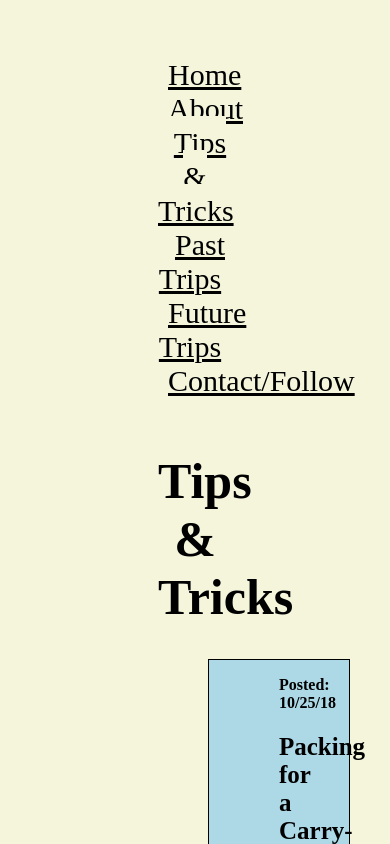
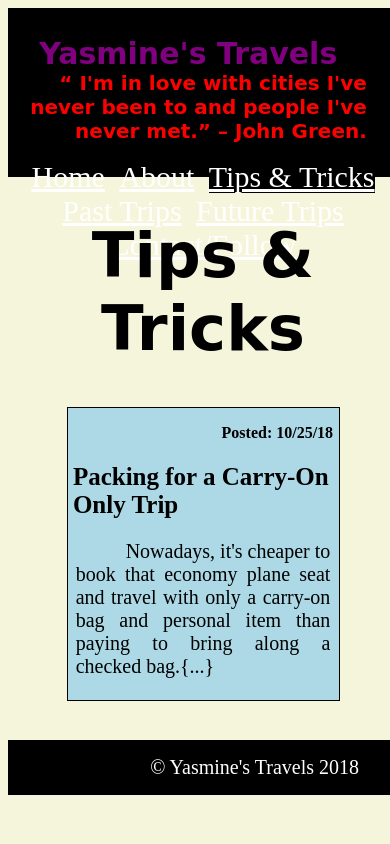
Before and after one commit to yasminefuller/TravelWebsite, a plain HTML site: page index.html in a window 390 px wide. Both pictures are taken after a click on the element "Tips & Tricks". Shown: the top 844 px of the page. Drawn offline with nearby package versions, Linux system fonts and the light colour scheme.

Commit message:
10.27.18 Update - Added Responsive Design and created header & footer with background & color,

```diff
--- a/index.html
+++ b/index.html
@@ -7,6 +7,8 @@
 </head>
 <body>
 <header>
+    <h1>Yasmine's Travels</h1>
+    <h2>“ I'm in love with cities I've never been to and people I've never met.” – John Green.</h2>
     <nav>
         <div class='container'>
             <span class='home'>Home</span>
@@ -19,7 +21,7 @@
     </nav>
 </header>
 <div class='page' id='home-page'>
-    <h1>Yasmine's Travels</h1>
+    <h1>Welcome to Yasmine's Travels</h1>
     <p>Come to learn, explore, and discover a world beyond your front door! Whether you’re here to make a leap into the avid traveler lifestyle, looking for ways to sharpened up your current travel skills, or in need of a good word of advice for a one-off trip. Take a look around! Hopefully, you find what you’ve been searching for or feel free to lend me some advice from your personal journey.</p>
     <img src='Images/cenote-tulum.jpg' width='300' height='300' /><img src='Images/mayan-ruins-tulum.jpg' width='300' height='300'/><img src='Images/plane-wing-pic.jpg' width='300' height='300'/>
     <p>What to know more about me and why I choose to start this site? Feel free to browse my <a href='#about-page'>About</a> Page!</p>
@@ -44,7 +46,7 @@
         <p>Nowadays, it's cheaper to book that economy plane seat and travel with only a carry-on bag and personal item than paying to bring along a checked bag.{...}</p>
     </div>
     <div class='blog-page' id='tip-1-page'>
-        <h2>How to pack an entire vacation or weekend getaway in just a carry-on bag and personal item</h2>
+        <h2>How to pack an entire vacation or weekend getaway into just a carry-on bag and personal item</h2>
         <p>Nowadays, it's cheaper to book that economy plane seat and travel with only a carry-on bag and personal item than paying to bring along a checked bag.</p>
     </div>
 </div>
@@ -86,7 +88,7 @@
 </body>
 <footer>
     <div class='container'>
-        <div>2018</div>
+        <div>&copy; Yasmine's Travels 2018</div>
     </div>
 </footer>
 <script src='https://code.jquery.com/jquery-3.2.1.min.js'></script>
--- a/index.js
+++ b/index.js
@@ -16,17 +16,18 @@ $(document).ready(() => {
     }).on('mouseenter', () => {
         $('.about').css({
             color: 'blue',
-            backgroundColor: 'grey'
+            //backgroundColor: 'grey'
         });
     }).on('mouseleave', () => {
         $('.about').css({
-            color: 'black',
-            backgroundColor: 'beige'
+            color: 'white',
+            backgroundColor: 'black'
         });
     });
 
     $('.tips-tricks').on('click', () => {
         $('#tips-tricks-page').show();
+        $('.blog-post-box').show();
         $('#home-page').hide();
         $('#about-page').hide();
         $('#past-trips-page').hide();
@@ -36,12 +37,12 @@ $(document).ready(() => {
     }).on('mouseenter', () => {
         $('.tips-tricks').css({
             color: 'blue',
-            backgroundColor: 'grey'
+            //backgroundColor: 'grey'
         });
     }).on('mouseleave', () => {
         $('.tips-tricks').css({
-            color: 'black',
-            backgroundColor: 'beige'
+            color: 'white',
+            backgroundColor: 'black'
         });
     });
 
@@ -70,12 +71,12 @@ $(document).ready(() => {
     }).on('mouseenter', () => {
         $('.past-trips').css({
             color: 'blue',
-            backgroundColor: 'grey'
+            //backgroundColor: 'grey'
         });
     }).on('mouseleave', () => {
         $('.past-trips').css({
-            color: 'black',
-            backgroundColor: 'beige'
+            color: 'white',
+            backgroundColor: 'black'
         });
     });
 
@@ -115,12 +116,12 @@ $(document).ready(() => {
     }).on('mouseenter', () => {
         $('.future-trips').css({
             color: 'blue',
-            backgroundColor: 'grey'
+            //backgroundColor: 'grey'
         });
     }).on('mouseleave', () => {
         $('.future-trips').css({
-            color: 'black',
-            backgroundColor: 'beige'
+            color: 'white',
+            backgroundColor: 'black'
         });
     });
 
@@ -134,12 +135,12 @@ $(document).ready(() => {
     }).on('mouseenter', () => {
         $('.contact').css({
             color: 'blue',
-            backgroundColor: 'grey'
+            //backgroundColor: 'grey'
         });
     }).on('mouseleave', () => {
         $('.contact').css({
-            color: 'black',
-            backgroundColor: 'beige'
+            color: 'white',
+            backgroundColor: 'black'
         });
     });
 
@@ -153,12 +154,12 @@ $(document).ready(() => {
     }).on('mouseenter', () => {
         $('.home').css({
             color: 'blue',
-            backgroundColor: 'grey'
+            //backgroundColor: 'grey'
         });
     }).on('mouseleave', () => {
         $('.home').css({
-            color: 'black',
-            backgroundColor: 'beige'
+            color: 'white',
+            backgroundColor: 'black'
         });
     });
 
--- a/main.css
+++ b/main.css
@@ -1,33 +1,53 @@
-body {
+html, body {
     text-align: center;
     background-color: beige;
-    padding-left: 150px;
-    padding-right: 150px;
-    padding-top: 50px;
-    padding-bottom: 50px;
+    font-size: 25px;
+    width:100%;
 }
 
+
 header {
-    font-size: 30px;
+    font-size: 1.2rem;
+    background-color: black;
+    color: white;
+    height: 6rem;
+    padding-top: 2%;
+    padding-bottom: 3%;
+}
+
+header h1 {
+    font-size: 1.2rem;
+    height: 0.6rem;
+    font-family: cursive;
+    text-align: left;
+    padding-left: 8%;
+    color: purple;
+
+}
+header h2 {
+    font-size: 0.8rem;
+    font-family: cursive;
+    text-align: right;
+    padding-right: 8%;
+    color: red;
 }
 
 nav {
-
+    margin-left: 5%;
+    margin-right: 5%;
 }
 
-header .nav-trips .container ul {
-    list-style-type: none;
-}
 
 header span {
     text-decoration: underline;
     cursor: pointer;
-    padding: 10px;
+    margin: 1%;
 }
 
 p {
     text-align: justify;
     text-indent: 50px;
+    padding-bottom: 1%;
 }
 
 #home-page {
@@ -35,13 +55,17 @@ p {
 }
 
 #home-page h1 {
-    font-size: 80px;
+    font-size: 2.75rem;
     font-family: cursive;
-    padding-top: 20px;
 }
 
 #home-page p {
-    font-size: 25px;
+    font-size: 1rem;
+    margin-left: 15%;
+    margin-right: 15%;
+    width: 100%;
+    max-width: 30%;
+    min-width: 70%;
 }
 
 #about-page {
@@ -49,11 +73,17 @@ p {
 }
 
 #about-page h1 {
-    font-size: 50px;
-    padding-top: 20px;
+    font-size: 2.50rem;
+    font-family: cursive;
+
 }
 #about-page p {
-    font-size: 25px;
+    font-size: 1rem;
+    margin-left: 15%;
+    margin-right: 15%;
+    width: 100%;
+    max-width: 30%;
+    min-width: 70%;
 }
 
 #tips-tricks-page {
@@ -61,39 +91,42 @@ p {
 }
 
 #tips-tricks-page h1 {
-    font-size: 50px;
-    padding-top: 20px;
+    font-size: 2.5rem;
+    font-family: cursive;
+
 }
 
 #past-trips-page h1 {
-    font-size: 50px;
-    padding-top: 20px;
+    font-size: 2.5rem;
+    font-family: cursive;
+
 }
 
 .blog-post-box {
     background-color: lightblue;
     border: 1px solid black;
-    margin-bottom: 20px;
-    margin-right: 50px;
-    margin-left: 50px;
-    padding-left: 70px;
-    padding-right: 70px;
-    padding-bottom: 20px;
+    margin-bottom: 4%;
+    margin-right: 15%;
+    margin-left: 15%;
     cursor: pointer;
 }
 
 .blog-post-box h2 {
-    font-size: 25px;
+    font-size: 1rem;
     text-align: left;
+    padding-left: 2%;
 }
 
 .blog-post-box h3 {
-    font-size: 16px;
+    font-size: 0.64rem;
     text-align: right;
+    padding-right: 2%;
 }
 
 .blog-post-box p {
-    font-size: 20px;
+    font-size: 0.8rem;
+    padding-left: 3%;
+    padding-right: 3%;
 }
 
 .blog-page {
@@ -101,11 +134,18 @@ p {
 }
 
 .blog-page h2 {
-    font-size: 50px;
+    font-size: 2rem;
+    margin-right:15%;
+    margin-left: 15%;
 }
 
 .blog-page p {
-    font-size: 25px;
+    font-size: 1rem;
+    margin-left: 15%;
+    margin-right: 15%;
+    width: 100%;
+    max-width: 30%;
+    min-width: 70%;
 }
 
 #future-trips-page {
@@ -113,25 +153,37 @@ p {
 }
 
 #future-trips-page h1 {
-    font-size: 50px;
-    padding-top: 20px;
+    font-size: 2.5rem;
+    font-family: cursive;
+
 }
 
 #future-trips-page p {
-    font-size: 25px;
+    font-size: 1rem;
 }
 
 #contact-page h1 {
-    font-size: 50px;
-    padding-top: 20px;
+    font-size: 2.5rem;
+    font-family: cursive;
+
 }
 
 #contact-page p {
-    font-size: 25px;
+    font-size: 1rem;
     text-align: center;
+    margin-left: 15%;
+    margin-right: 15%;
+    width: 100%;
+    max-width: 30%;
+    min-width: 70%;
 }
 
 footer {
-    font-size: 30px;
+    background-color: black;
+    color: white;
+    font-size: 0.8rem;
     text-align: right;
+    padding: 4%;
+    padding-right: 10%;
+    margin-top: 10%;
 }
```
